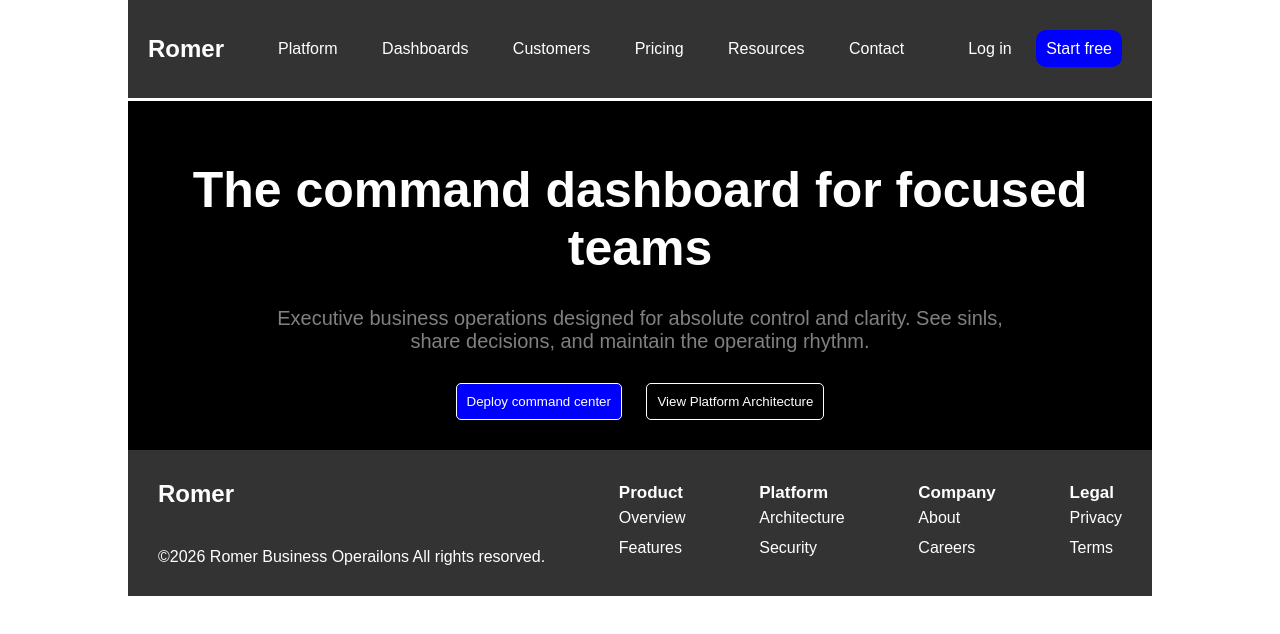
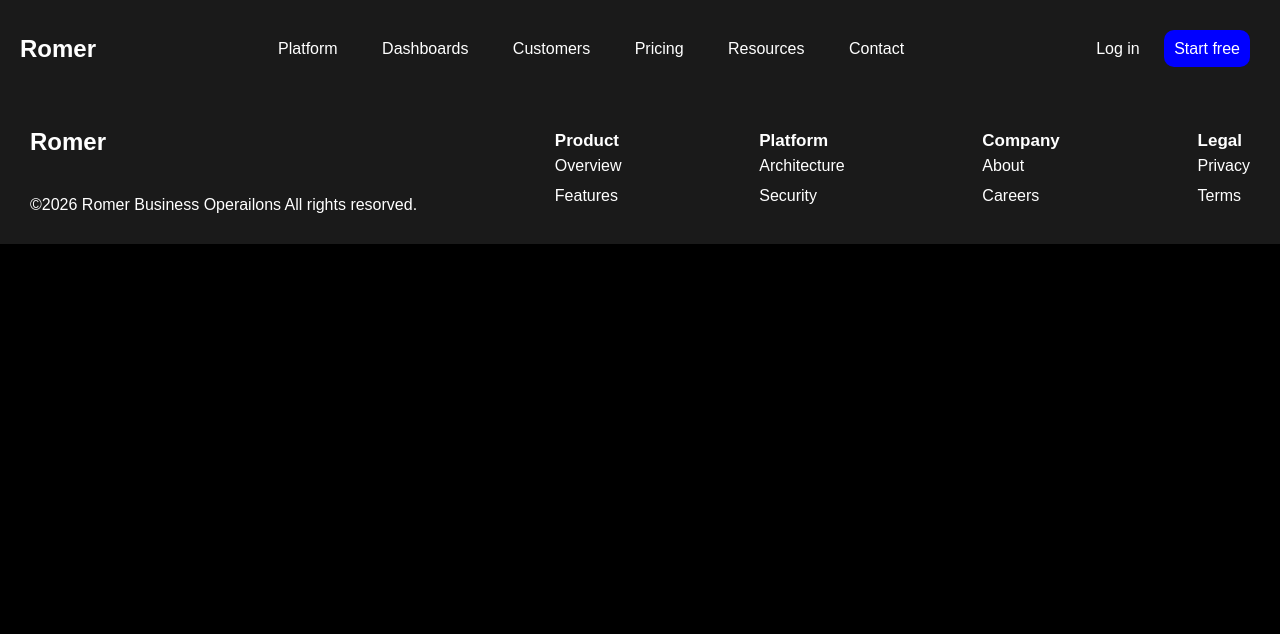
Before and after one commit to nanthakumar20050718-cmyk/Dashboard-stock-1, a plain HTML site: page index.html in a window 1280 px wide. Drawn offline with Linux system fonts and the light colour scheme.

Commit message:
project-finied

```diff
--- a/index.html
+++ b/index.html
@@ -26,18 +26,7 @@
     </nav>
     </header>
 
-    <main class="wrapper">
-        <section class="hero-content">
-            <h1>The command dashboard for focused</h1>
-            <h1>teams</h1>
-            <p>Executive business operations designed for absolute control and clarity. See sinls,</p>
-            <p>share decisions, and maintain the operating rhythm.</p>
-            <div class="box">
-                <button>Deploy command center</button>
-                <button>View Platform Architecture</button>
-            </div>
-        </section>
-        </main>
+
 
         <!-- ===start footer=== -->
      <footer class="wrapper">
--- a/style.css
+++ b/style.css
@@ -4,20 +4,23 @@
     box-sizing: border-box;
     font-family: 'Poppins', sans-serif;
 }
+body{
+    background-color:#000000;
+}
 .wrapper{
-    width: 80%;
+    width: 100%;
     margin-left: auto;
     margin-right: auto;
-    max-width: 1200px;
+    max-width: 1520px;
 }
 
 /* ===start header=== */
 
 header{
-    background-color: #333;
+    background-color: #1a1a1a;
     color: #fff;
     padding: 20px;
-    border-bottom: #ffffff solid 20px;
+    /* border-bottom: #ffffff solid 20px; */
 }
 nav{
     display: flex;
@@ -50,59 +53,11 @@ ul li{
     border-radius: 10px;
 }
 /* ===end header === */
-main {
-    width: 80%;
-    margin-left: auto;
-    margin-right: auto;
-    max-width: 1200px;
-}
-main section{
-    display: flex;
-    align-items: center;
-    justify-content:center;
-    flex-direction:column;
-    background-color: #000000;
-    margin-top: -17px;
-    width: 100%;
-    height: 100%;
-}
-main section h1{
-    color: #fff;
-    font-size: clamp(30px, 5vw, 50px);
-}
-main section h1:nth-child(1){
-    margin-top: 60px;
-}
-main section h1:nth-child(2){
-    margin-bottom: 30px;
-}
-main section p{
-    color: gray;
-    font-size: clamp(16px, 3vw, 20px);
-}
-main section .box{
-    margin-top: 30px;
-}
-main section .box button:nth-child(1){
-    background-color: blue;
-    padding: 10px;
-    border-radius: 5px;
-    color: #fff;
-    border: 1px solid #fff;
-    margin-right: 20px;
-}
-main section .box button:nth-child(2){
-    background-color: #000000;
-    padding: 10px;
-    border-radius: 5px;
-    color: #fff;
-    border: 1px solid #fff;
-    margin-bottom: 30px;
-}
+
 
 /* ===start footer=== */
 footer{
-    background-color: #333;
+    background-color: #1a1a1a;
     padding: 30px;
     list-style: none;
 }
```
